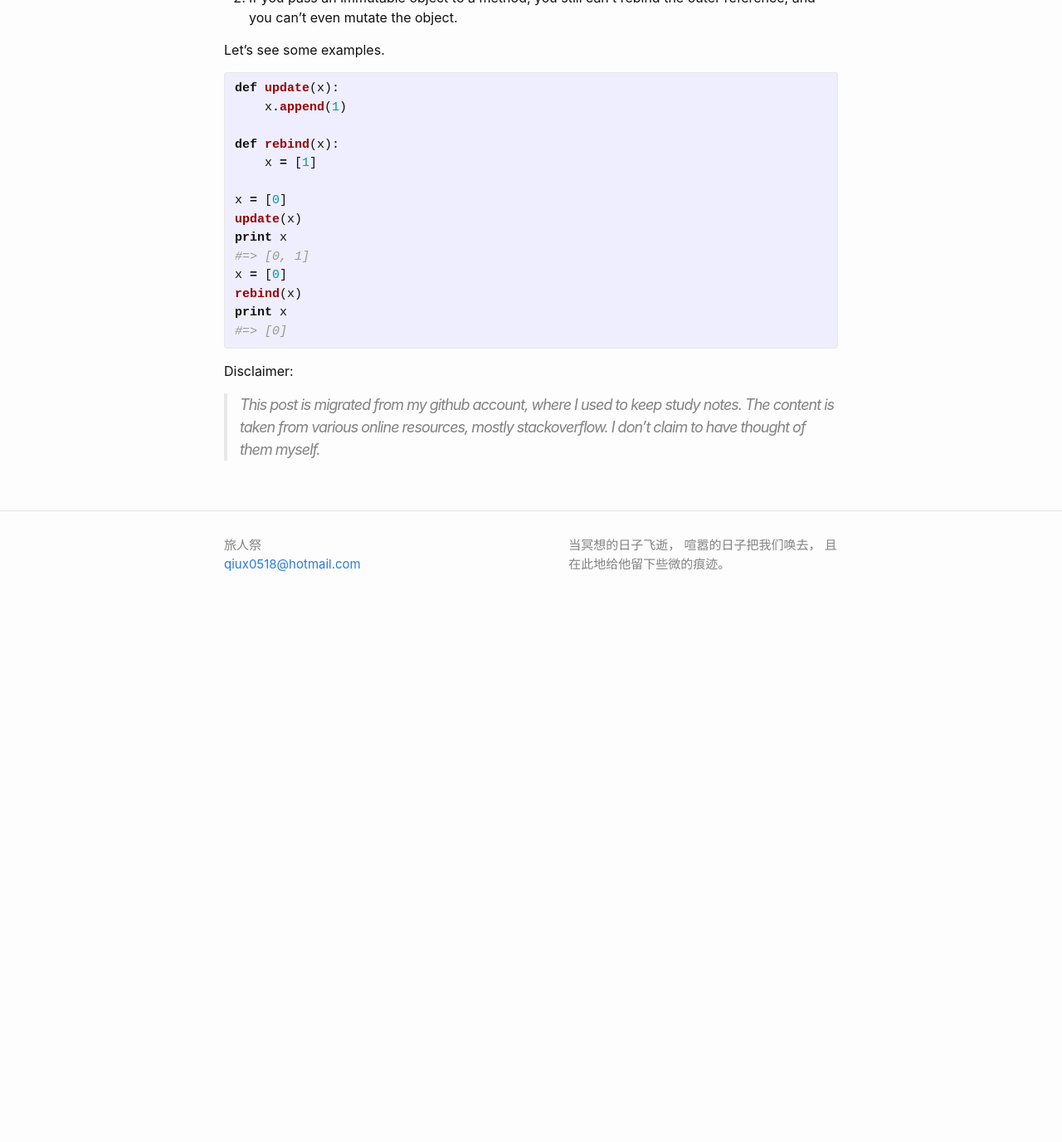
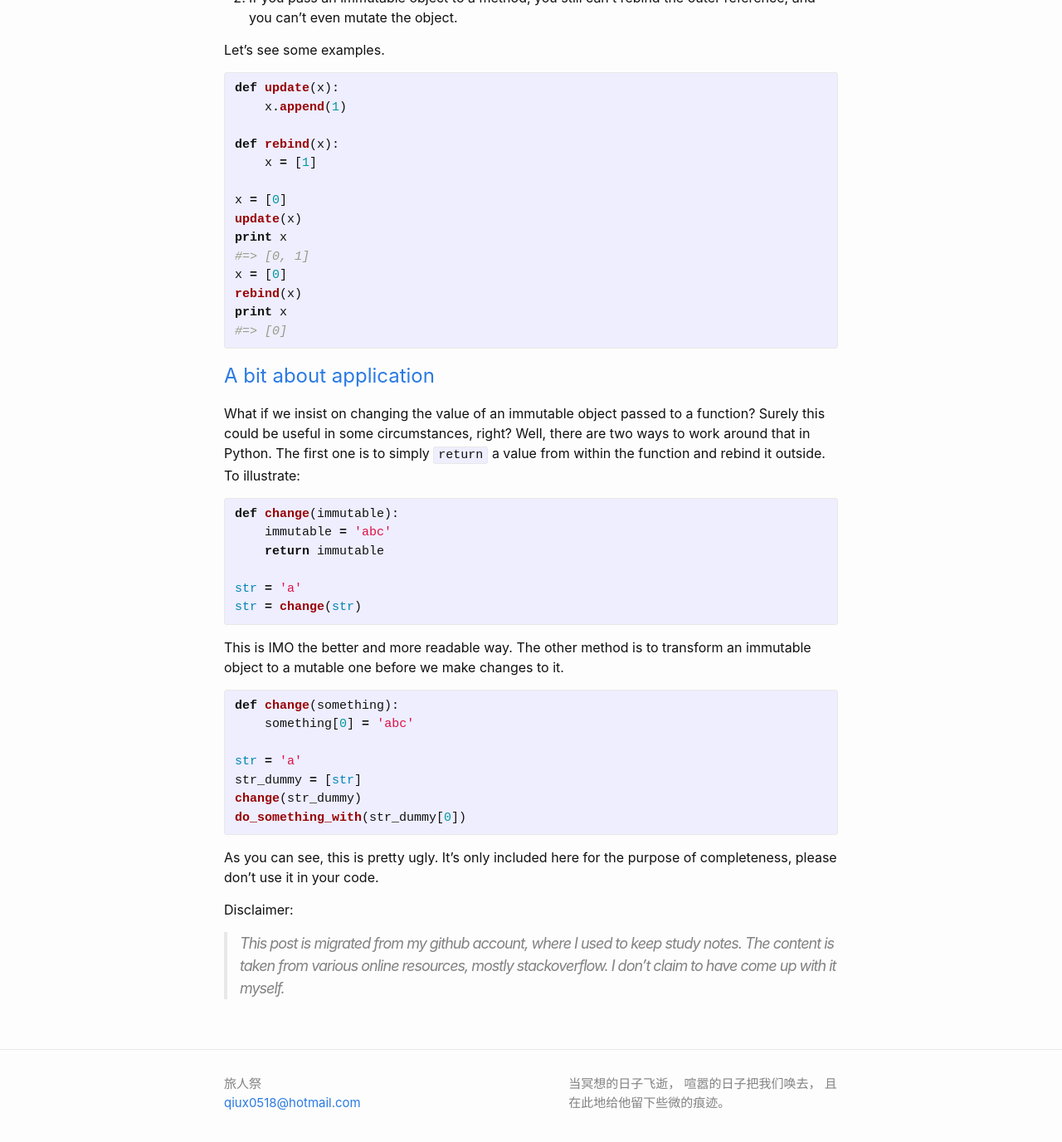
Before and after one commit to x7qiu/x7qiu.github.io, a Jekyll site: the page built from _posts/2018-06-02-python-data-model.md, in a window 1280 px wide and 1400 px high, scrolled down 1941 px. Shown: the top 1376 px of the window at 83% size. Built offline with Jekyll 4.4.1, drawn with Linux system fonts in a browser that asks for light colours; before the commit the page ends 2692 px from its top, so only the background shows below that.

Commit message:
added aplication section

````diff
--- a/_posts/2018-06-02-python-data-model.md
+++ b/_posts/2018-06-02-python-data-model.md
@@ -88,8 +88,31 @@ print x
 #=> [0]
 {% endhighlight %}
 
+# A bit about application
+What if we insist on changing the value of an immutable object passed to a function? Surely this could be useful in some circumstances, right? Well, there are two ways to work around that in Python. The first one is to simply ```return``` a value from within the function and rebind it outside. To illustrate:
 
+{% highlight python %}
+def change(immutable):
+    immutable = 'abc'
+    return immutable
+
+str = 'a'
+str = change(str)
+{% endhighlight %}
+
+This is IMO the better and more readable way. The other method is to transform an immutable object to a mutable one before we make changes to it.
+{% highlight python %}
+def change(something):
+    something[0] = 'abc'
+
+str = 'a'
+str_dummy = [str]
+change(str_dummy)
+do_something_with(str_dummy[0])
+{% endhighlight %}
+
+As you can see, this is pretty ugly. It's only included here for the purpose of completeness, please don't use it in your code.
 
 
 Disclaimer:
-> This post is migrated from my github account, where I used to keep study notes. The content is taken from various online resources, mostly stackoverflow. I don't claim to have thought of them myself.
+> This post is migrated from my github account, where I used to keep study notes. The content is taken from various online resources, mostly stackoverflow. I don't claim to have come up with it myself.
````
